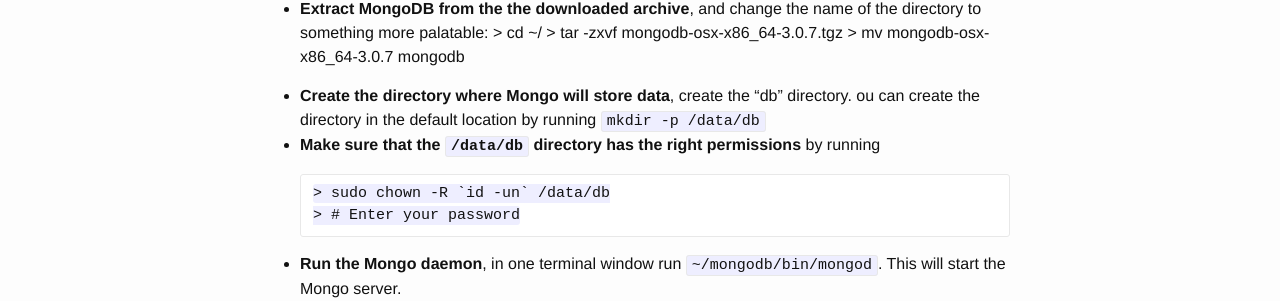
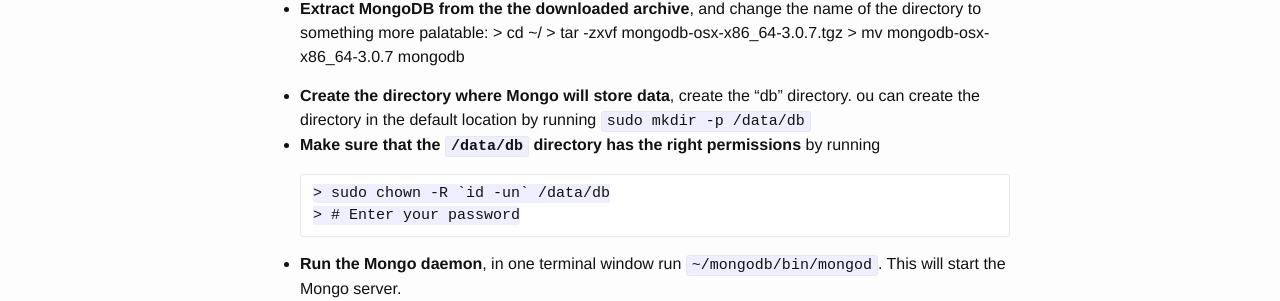
Before and after one commit to treehouse/installation-guides, a Jekyll site: the page built from _mac/mongo-mac.md, in a window 1280 px wide. Shown: the part 1564-1865 px from the top of the page. Built offline with Jekyll 4.4.1, drawn with Linux system fonts in a browser that asks for light colours.

Commit message:
Update mongo-mac.md

```diff
--- a/_mac/mongo-mac.md
+++ b/_mac/mongo-mac.md
@@ -43,7 +43,7 @@
       > tar -zxvf mongodb-osx-x86_64-3.0.7.tgz
       > mv mongodb-osx-x86_64-3.0.7 mongodb
 
-* **Create the directory where Mongo will store data**, create the "db" directory.  ou can create the directory in the default location by running `mkdir -p /data/db`
+* **Create the directory where Mongo will store data**, create the "db" directory.  ou can create the directory in the default location by running `sudo mkdir -p /data/db`
 * **Make sure that the `/data/db` directory has the right permissions** by running
 
       > sudo chown -R `id -un` /data/db
```
